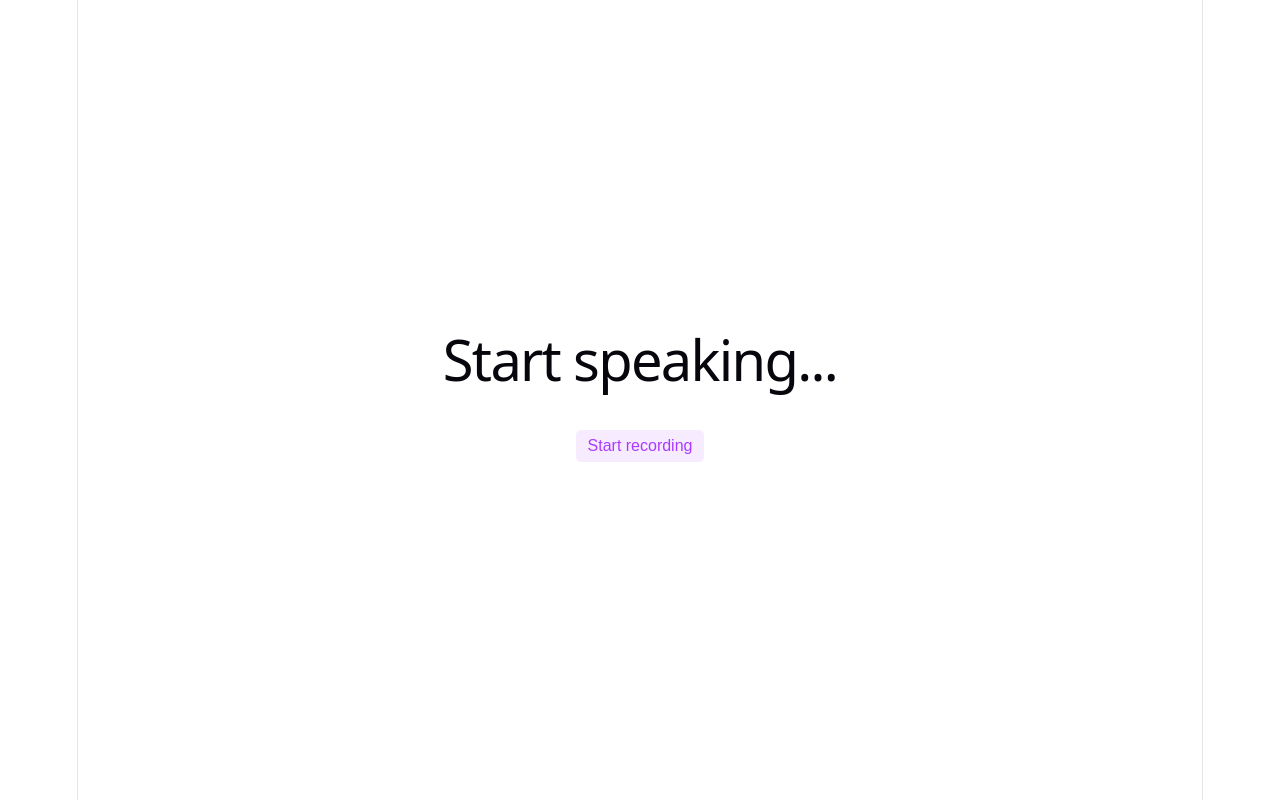
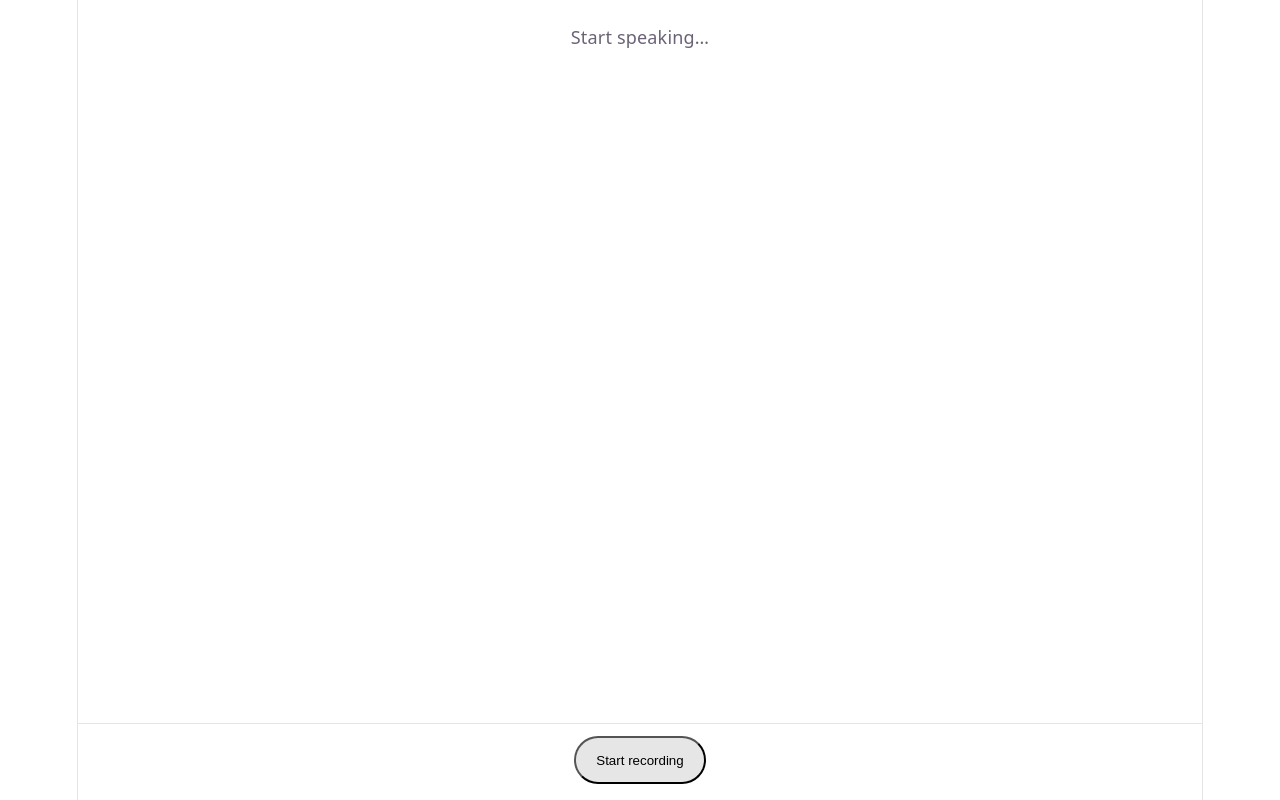
Before and after one commit to darren2812/chinese-app, a React (Vite) app in the folder web/: page / in a window 1280 px wide. Built offline with nearby package versions, Linux system fonts and the light colour scheme.

Commit message:
Revised UI layout.

```diff
--- a/web/src/App.css
+++ b/web/src/App.css
@@ -1,39 +1,39 @@
-.recording-btn {
-  font-size: 16px;
-  padding: 5px 10px;
-  border-radius: 5px;
-  color: var(--accent);
-  border: 2px solid transparent;
-  transition: border-color 0.3s;
-  margin-bottom: 24px;
-
-  &:hover {
-    border-color: var(--accent-border);
-  }
-  &:focus-visible {
-    outline: 2px solid var(--accent);
-    outline-offset: 2px;
-  }
+.chat {
+  min-height: 100dvh;
+  display: flex;
+  flex-direction: column;
+  background: var(--page-bg);
 }
 
-.recording-active {
-  background: none;
+.chat__messages {
+  flex: 1;
+  overflow-y: auto;
+  width: min(100%, 720px);
+  margin-inline: auto;
+  padding: 24px 16px;
 }
 
-.recording-idle {
+.chat__empty {
+  min-height: 100%;
+  display: grid;
+  place-items: center;
+  margin: 0;
+  color: var(--muted-text);
+}
+
+.chat__composer {
+  position: sticky;
+  bottom: 0;
+  display: flex;
+  justify-content: center;
+  padding: 12px 16px max(16px, env(safe-area-inset-bottom));
+  background: var(--page-bg);
+  border-top: 1px solid var(--border);
+}
+
+.recording-btn {
+  min-height: 48px;
+  padding: 0 20px;
+  border-radius: 999px;
   background: var(--accent-bg);
 }
-
-#center {
-  display: flex;
-  flex-direction: column;
-  gap: 25px;
-  place-content: center;
-  place-items: center;
-  flex-grow: 1;
-
-  @media (max-width: 1024px) {
-    padding: 32px 20px 24px;
-    gap: 18px;
-  }
-}
--- a/web/src/App.tsx
+++ b/web/src/App.tsx
@@ -7,12 +7,14 @@ function App() {
   const mediaRecorderRef = useRef<MediaRecorder | null>(null);
   const audioChunksRef = useRef<Blob[]>([]);
   const [audioUrl, setAudioUrl] = useState<string | null>(null);
+  const [firstChat, setFirstChat] = useState<boolean>(true);
 
   async function handleOnRecordingClick() {
     if (recording) {
       // access the current reference of the media recorder and stop it
       mediaRecorderRef.current?.stop();
       setRecording(false);
+      setFirstChat(false);
     } else {
       // clear previous recording data
       audioChunksRef.current = [];
@@ -88,19 +90,22 @@ function App() {
 
   return (
     <>
-      <section id="center">
-        <div>
-          <h1>{recording ? "Recording..." : "Start speaking..."}</h1>
-        </div>
-        <button
-          type="button"
-          className={`recording-btn ${recording ? "recording-active" : "recording-idle"}`}
-          onClick={handleOnRecordingClick}
-        >
-          {recording ? "Stop recording..." : "Start recording"}
-        </button>
-        {audioUrl && <audio src={audioUrl} controls />}
-      </section>
+      <main className="chat">
+        <section className="chat__messages" aria-live="polite">
+          {firstChat ? (
+            <p className="chat__empty">Start speaking…</p>
+          ) : (
+            // Render conversation messages here
+            <div>...</div>
+          )}
+        </section>
+
+        <footer className="chat__composer">
+          <button type="button" className="recording-btn" onClick={handleOnRecordingClick}>
+            {recording ? "Stop recording" : "Start recording"}
+          </button>
+        </footer>
+      </main>
     </>
   );
 }
--- a/web/src/index.css
+++ b/web/src/index.css
@@ -5,7 +5,7 @@
   --border: #e5e4e7;
   --code-bg: #f4f3ec;
   --accent: #aa3bff;
-  --accent-bg: rgba(170, 59, 255, 0.1);
+  --accent-bg: rgba(18, 17, 19, 0.1);
   --accent-border: rgba(170, 59, 255, 0.5);
   --social-bg: rgba(244, 243, 236, 0.5);
   --shadow:
```
Also changed, not shown: web/src/variables.css (added, +38 -0 lines).
